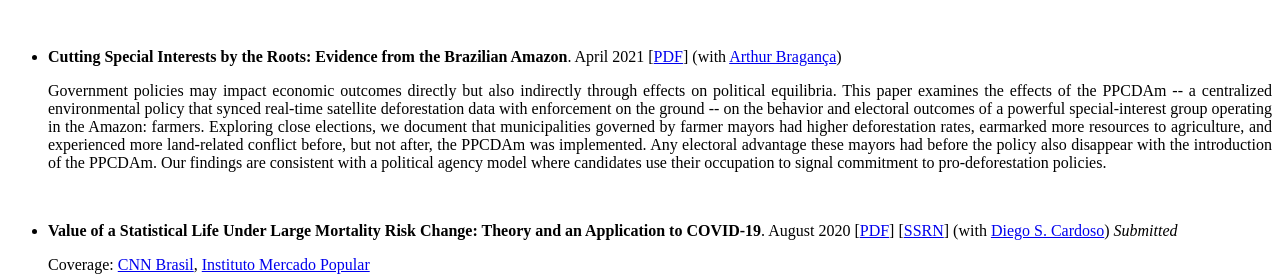
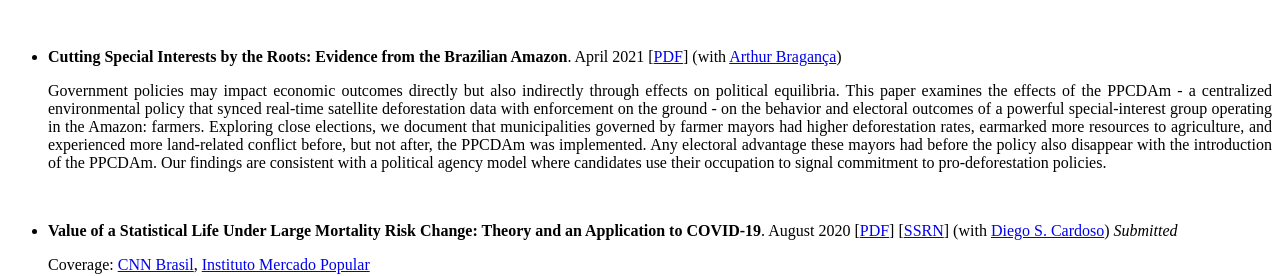
Before and after one commit to rdahis/rdahis.github.io, a Jekyll site: the page built from 1-research.md, in a window 1280 px wide. Shown: the part 689-965 px from the top of the page. Built offline with Jekyll 4.4.1, drawn with Linux system fonts in a browser that asks for light colours; a script that is not in the unit is left out.

Commit message:
Updates farmers paper (2).

```diff
--- a/1-research.md
+++ b/1-research.md
@@ -29,7 +29,7 @@
 <br>
 - **Cutting Special Interests by the Roots: Evidence from the Brazilian Amazon**. April 2021 [[PDF](/files/papers/Braganca and Dahis (2021) Cutting Special Interests by the Roots.pdf){:target="_blank"}] (with [Arthur Bragança](https://arthurbraganca.com/){:target="_blank"})
 
-   <p style="text-align: justify;"> Government policies may impact economic outcomes directly but also indirectly through effects on political equilibria. This paper examines the effects of the PPCDAm -- a centralized environmental policy that synced real-time satellite deforestation data with enforcement on the ground -- on the behavior and electoral outcomes of a powerful special-interest group operating in the Amazon: farmers. Exploring close elections, we document that municipalities governed by farmer mayors had higher deforestation rates, earmarked more resources to agriculture, and experienced more land-related conflict before, but not after, the PPCDAm was implemented. Any electoral advantage these mayors had before the policy also disappear with the introduction of the PPCDAm. Our findings are consistent with a political agency model where candidates use their occupation to signal commitment to pro-deforestation policies. </p>
+   <p style="text-align: justify;"> Government policies may impact economic outcomes directly but also indirectly through effects on political equilibria. This paper examines the effects of the PPCDAm - a centralized environmental policy that synced real-time satellite deforestation data with enforcement on the ground - on the behavior and electoral outcomes of a powerful special-interest group operating in the Amazon: farmers. Exploring close elections, we document that municipalities governed by farmer mayors had higher deforestation rates, earmarked more resources to agriculture, and experienced more land-related conflict before, but not after, the PPCDAm was implemented. Any electoral advantage these mayors had before the policy also disappear with the introduction of the PPCDAm. Our findings are consistent with a political agency model where candidates use their occupation to signal commitment to pro-deforestation policies. </p>
 
 <br>
 - **Value of a Statistical Life Under Large Mortality Risk Change: Theory and an Application to COVID-19**. August 2020 [[PDF](/files/papers/CD_VSL.pdf){:target="_blank"}] [[SSRN](https://papers.ssrn.com/abstract=3599529){:target="_blank"}] (with [Diego S. Cardoso](https://sites.google.com/view/diegocardoso/){:target="_blank"}) _Submitted_
```
Also changed, not shown: 1 other file.
